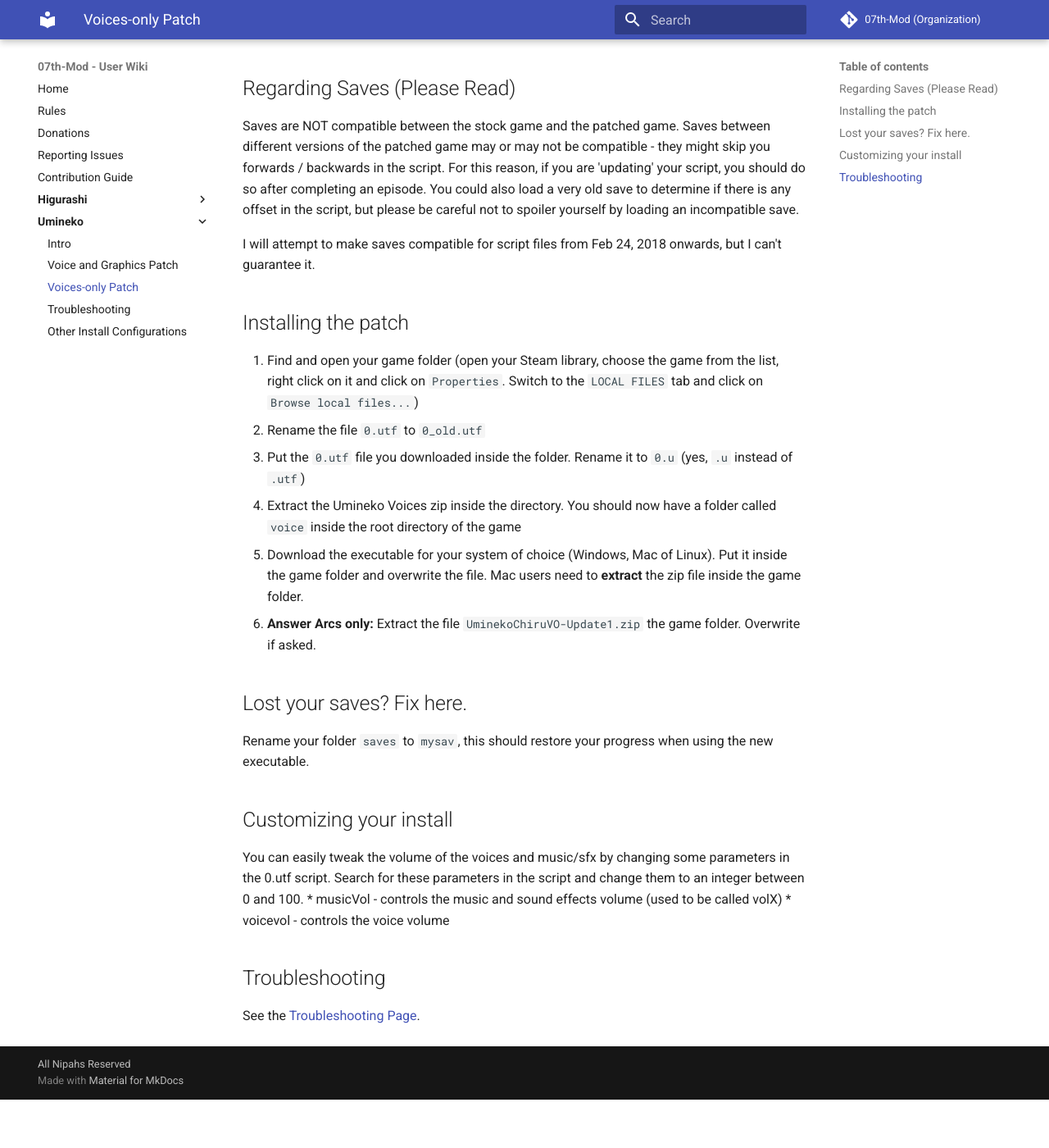
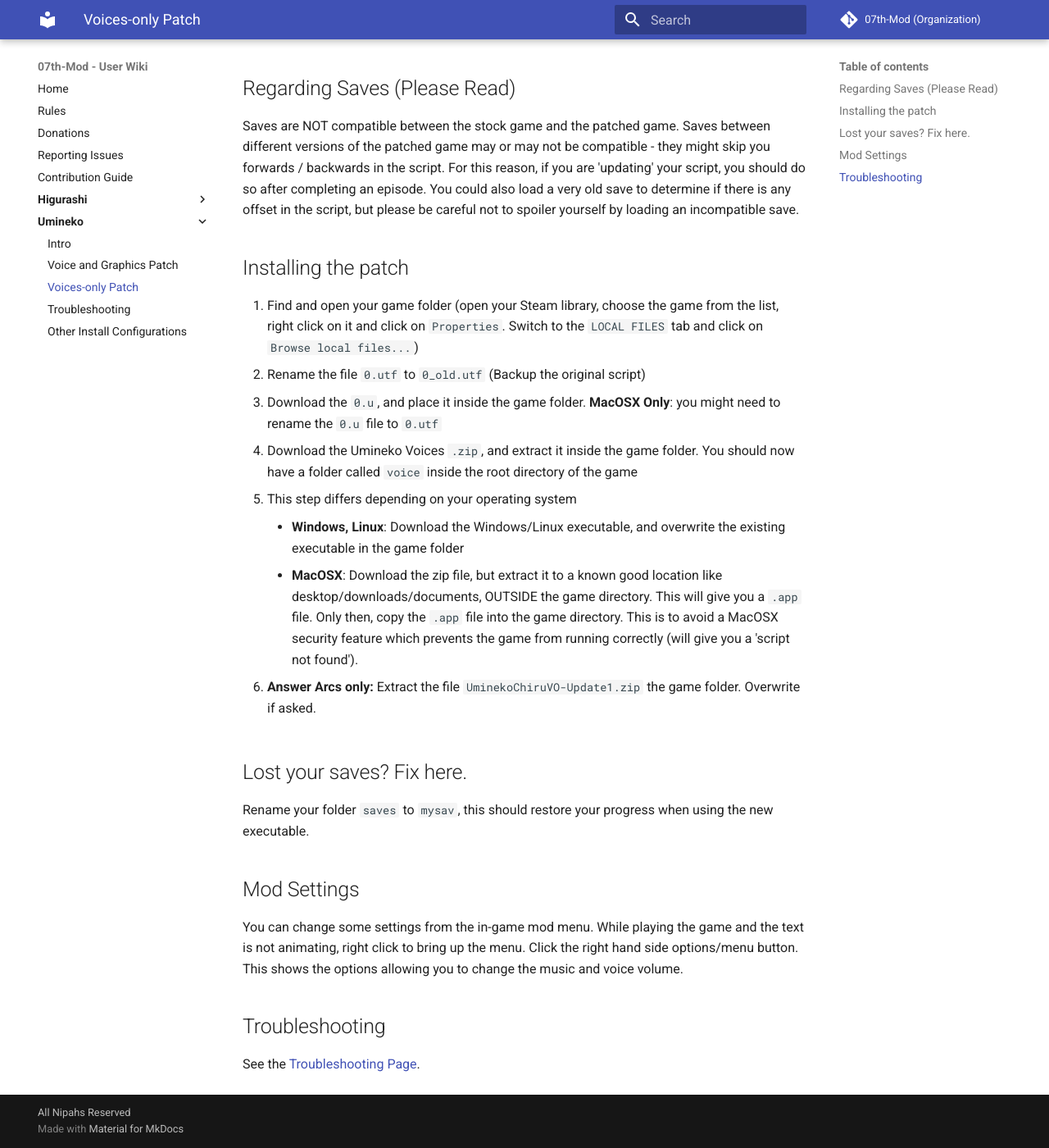
Before and after one commit to 07th-mod/wiki, an MkDocs documentation site: the page built from docs/Umineko/Umineko-Part-1.1---Voices-only-Patch.md, in a window 1280 px wide and 1400 px high, scrolled down 494 px. Shown: the whole window at 82% size. Built offline with MkDocs 1.6.1 and Material for MkDocs 9.7.7, drawn with Linux system fonts in a browser that asks for light colours; before the commit the page ends 1835 px from its top, so only the background shows below that; some of the changed text lies outside the part shown.

Commit message:
Update links which download 0.u file without right click. Update voice only patch Mac instructions and volume adjustment.

```diff
--- a/docs/Umineko/Umineko-Part-1.1---Voices-only-Patch.md
+++ b/docs/Umineko/Umineko-Part-1.1---Voices-only-Patch.md
@@ -1,6 +1,6 @@
 So, you like the Ryukishi art. I get it, I also like it a lot. In that case, we got you covered.
 
-Beware that some bugs and features might be missing in these patches, and we offer absolutely no support for it. You're on your own!
+Beware that some bugs and features might be missing in these patches, as compared to the 'full patch'.
 
 <table>
 <thead>
@@ -34,26 +34,25 @@
 
 Saves are NOT compatible between the stock game and the patched game. Saves between different versions of the patched game may or may not be compatible - they might skip you forwards / backwards in the script. For this reason, if you are 'updating' your script, you should do so after completing an episode. You could also load a very old save to determine if there is any offset in the script, but please be careful not to spoiler yourself by loading an incompatible save.
 
-I will attempt to make saves compatible for script files from Feb 24, 2018 onwards, but I can't guarantee it.
-
 ## Installing the patch
 
 1. Find and open your game folder (open your Steam library, choose the game from the list, right click on it and click on ``Properties``. Switch to the ``LOCAL FILES`` tab and click on ``Browse local files...``)
-2. Rename the file ``0.utf`` to ``0_old.utf``
-3. Put the ``0.utf`` file you downloaded inside the folder. Rename it to ``0.u`` (yes, ``.u`` instead of ``.utf``)
-4. Extract the Umineko Voices zip inside the directory. You should now have a folder called ``voice`` inside the root directory of the game
-5. Download the executable for your system of choice (Windows, Mac of Linux). Put it inside the game folder and overwrite the file. Mac users need to **extract** the zip file inside the game folder.
+2. Rename the file ``0.utf`` to ``0_old.utf`` (Backup the original script)
+3. Download the ``0.u``, and place it inside the game folder. **MacOSX Only**: you might need to rename the `0.u` file to `0.utf`
+4. Download the Umineko Voices `.zip`, and extract it inside the game folder. You should now have a folder called ``voice`` inside the root directory of the game
+5. This step differs depending on your operating system
+    - **Windows, Linux**: Download the Windows/Linux executable, and overwrite the existing executable in the game folder
+    - **MacOSX**: Download the zip file, but extract it to a known good location like desktop/downloads/documents, OUTSIDE the game directory. This will give you a `.app` file. Only then, copy the `.app` file into the game directory. This is to avoid a MacOSX security feature which prevents the game from running correctly (will give you a 'script not found').
+
 6. **Answer Arcs only:** Extract the file ``UminekoChiruVO-Update1.zip`` the game folder. Overwrite if asked.
 
 ## Lost your saves? Fix here.
 
 Rename your folder ``saves`` to ``mysav``, this should restore your progress when using the new executable.
 
-## Customizing your install
+## Mod Settings
 
-You can easily tweak the volume of the voices and music/sfx by changing some parameters in the 0.utf script.  Search for these parameters in the script and change them to an integer between 0 and 100.
-* musicVol - controls the music and sound effects volume (used to be called volX)
-* voicevol - controls the voice volume
+You can change some settings from the in-game mod menu. While playing the game and the text is not animating, right click to bring up the menu. Click the right hand side options/menu button. This shows the options allowing you to change the music and voice volume.
 
 ## Troubleshooting
 
```
Also changed, not shown: other parts of docs/Umineko/Umineko-Part-1.1---Voices-only-Patch.md (+2 -2 lines), docs/Umineko/Umineko-Part-1---Voice-and-Graphics-Patch.md (+7 -7 lines).
